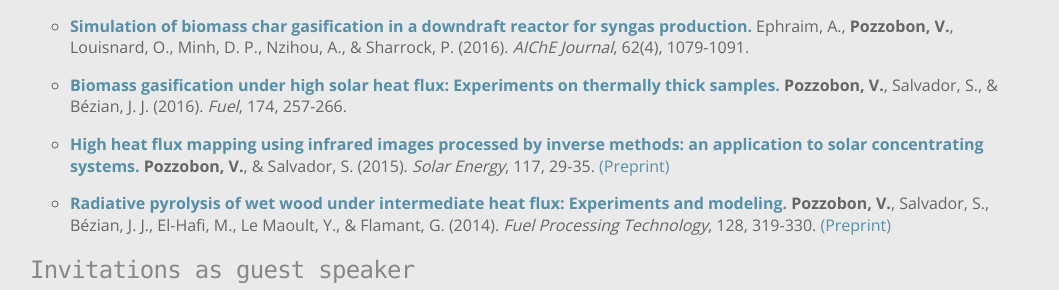
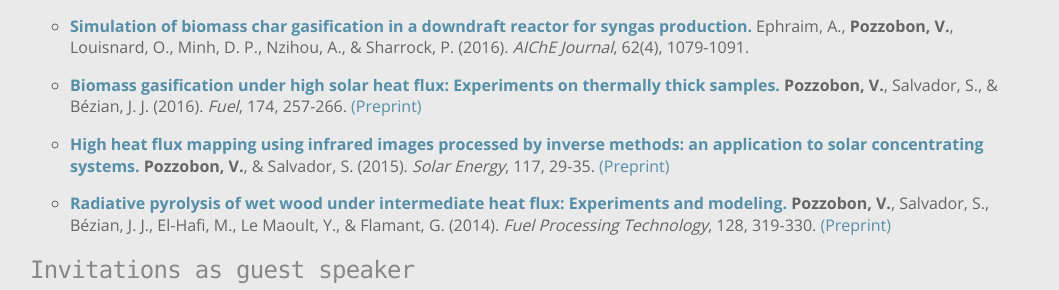
Before and after one commit to victorpozzobon/victorpozzobon.github.io, a Jekyll site: the page built from _pages/academic.md, in a window 1280 px wide. Shown: the part 2921-3211 px from the top of the page, without its empty margins (98-1157 px from the left). Built offline with Jekyll 4.4.1, drawn with Linux system fonts in a browser that asks for light colours.

Commit message:
Adding a preprint

```diff
--- a/_pages/academic.md
+++ b/_pages/academic.md
@@ -101,7 +101,7 @@ I presented my work to. For more info, please follow my [ORCID](https://orcid.or
 
 * [**Simulation of biomass char gasification in a downdraft reactor for syngas production.**](https://aiche.onlinelibrary.wiley.com/doi/abs/10.1002/aic.15111) Ephraim, A., **Pozzobon, V.**, Louisnard, O., Minh, D. P., Nzihou, A., & Sharrock, P. (2016). _AIChE Journal_, 62(4), 1079-1091.
 
-* [**Biomass gasification under high solar heat flux: Experiments on thermally thick samples.**](https://www.sciencedirect.com/science/article/pii/S0016236116001174) **Pozzobon, V.**, Salvador, S., & Bézian, J. J. (2016). _Fuel_, 174, 257-266.
+* [**Biomass gasification under high solar heat flux: Experiments on thermally thick samples.**](https://www.sciencedirect.com/science/article/pii/S0016236116001174) **Pozzobon, V.**, Salvador, S., & Bézian, J. J. (2016). _Fuel_, 174, 257-266. [(Preprint)](/assets/preprints/Pozzobon_2016_a.pdf)
 
 * [**High heat flux mapping using infrared images processed by inverse methods: an application to solar concentrating systems.**](https://www.sciencedirect.com/science/article/pii/S0038092X15002091) **Pozzobon, V.**, & Salvador, S. (2015). _Solar Energy_, 117, 29-35. [(Preprint)](/assets/preprints/Pozzobon_2015_a.pdf)
 
```
Also changed, not shown: 1 other file.
